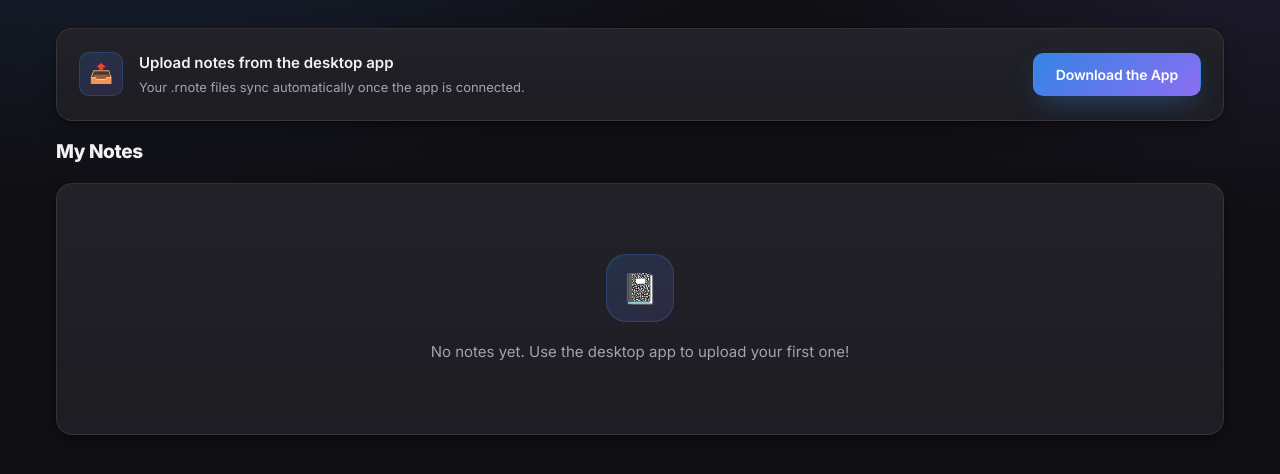
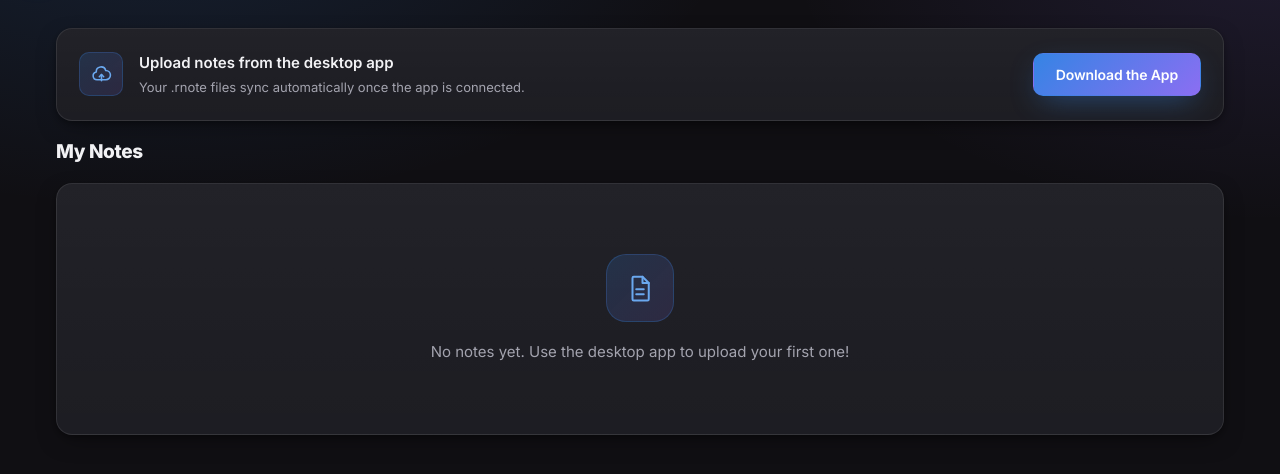
Before and after one commit to akuras22/SyncNotes, a Flask app: page / in a window 1280 px wide. Shown: the part 64-538 px from the top of the page. Run offline with Flask 3, Linux system fonts and the light colour scheme; a user stored in the database is signed in; data that the repository does not hold is empty; some libraries are stand-ins or nearby versions.

Commit message:
Replace note card and empty state icons with SVGs for improved scalability and design consistency

```diff
--- a/Server/static/style.css
+++ b/Server/static/style.css
@@ -729,8 +729,11 @@ a:hover {
   border-radius: 10px;
   background: var(--gradient-brand-soft);
   border: 1px solid rgba(53, 132, 228, 0.25);
+  color: var(--blue-light);
   font-size: 17px;
 }
+
+.note-card-icon svg { width: 18px; height: 18px; }
 
 .note-card-title {
   font-size: 15px;
@@ -770,8 +773,11 @@ a:hover {
   border-radius: 20px;
   background: var(--gradient-brand-soft);
   border: 1px solid rgba(53, 132, 228, 0.25);
+  color: var(--blue-light);
   font-size: 30px;
 }
+
+.empty-state-icon svg { width: 30px; height: 30px; }
 
 .empty-state p {
   font-size: 15px;
--- a/Server/templates/dashboard.html
+++ b/Server/templates/dashboard.html
@@ -4,7 +4,9 @@
 <div class="panel mb-4">
   <div class="panel-body flex items-center justify-between" style="gap:20px;flex-wrap:wrap;">
     <div class="flex items-center" style="gap:16px;">
-      <div class="note-card-icon" style="width:44px;height:44px;font-size:19px;">📤</div>
+      <div class="note-card-icon" style="width:44px;height:44px;">
+        <svg viewBox="0 0 24 24" fill="none" stroke="currentColor" stroke-width="1.8" stroke-linecap="round" stroke-linejoin="round" style="width:21px;height:21px;"><path d="M7 18a4.5 4.5 0 0 1-1-8.9 5.5 5.5 0 0 1 10.8-1.7A4.5 4.5 0 0 1 17 18H7Z"/><path d="M12 12v7"/><path d="M9.5 14.5 12 12l2.5 2.5"/></svg>
+      </div>
       <div>
         <p style="margin:0;font-size:15px;font-weight:600;">Upload notes from the desktop app</p>
         <p class="text-muted text-sm" style="margin:2px 0 0;">Your .rnote files sync automatically once the app is connected.</p>
@@ -26,7 +28,9 @@
     {% for note in notes %}
       <div class="note-card" style="animation-delay: {{ loop.index0 * 40 }}ms;">
         <div class="note-card-head">
-          <div class="note-card-icon">📝</div>
+          <div class="note-card-icon">
+            <svg viewBox="0 0 24 24" fill="none" stroke="currentColor" stroke-width="1.8" stroke-linecap="round" stroke-linejoin="round"><path d="M7 3h7l5 5v13a1 1 0 0 1-1 1H7a1 1 0 0 1-1-1V4a1 1 0 0 1 1-1Z"/><path d="M14 3v5h5"/><path d="M9 13h6"/><path d="M9 17h6"/></svg>
+          </div>
           <h4 class="note-card-title" title="{{ note.name }}">{{ note.name }}</h4>
         </div>
         <p class="note-card-meta">
@@ -50,7 +54,9 @@
   </div>
 {% else %}
   <div class="empty-state panel">
-    <div class="empty-state-icon">📓</div>
+    <div class="empty-state-icon">
+      <svg viewBox="0 0 24 24" fill="none" stroke="currentColor" stroke-width="1.6" stroke-linecap="round" stroke-linejoin="round"><path d="M7 3h7l5 5v13a1 1 0 0 1-1 1H7a1 1 0 0 1-1-1V4a1 1 0 0 1 1-1Z"/><path d="M14 3v5h5"/><path d="M9 13h6"/><path d="M9 17h6"/></svg>
+    </div>
     <p>No notes yet. Use the desktop app to upload your first one!</p>
   </div>
 {% endif %}
--- a/Server/templates/download.html
+++ b/Server/templates/download.html
@@ -42,7 +42,7 @@ function esc(s) {
   container.innerHTML = '';
 
   if (!releases.length) {
-    container.innerHTML = '<div class="empty-state" style="padding:40px 0;"><div class="empty-state-icon">📦</div><p>No releases yet.</p></div>';
+    container.innerHTML = '<div class="empty-state" style="padding:40px 0;"><div class="empty-state-icon"><svg viewBox="0 0 24 24" fill="none" stroke="currentColor" stroke-width="1.6" stroke-linecap="round" stroke-linejoin="round"><path d="M21 8 12 3 3 8v8l9 5 9-5V8Z"/><path d="M3 8l9 5 9-5"/><path d="M12 13v8"/></svg></div><p>No releases yet.</p></div>';
     return;
   }
 
```
